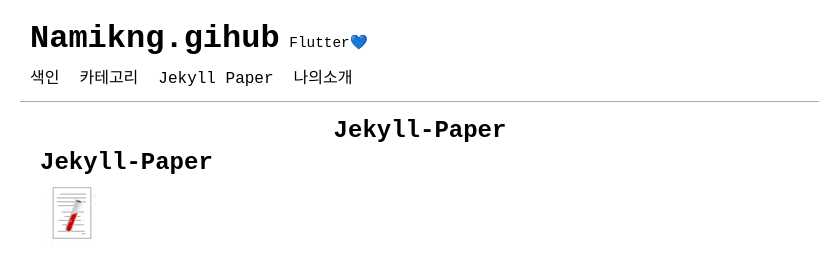
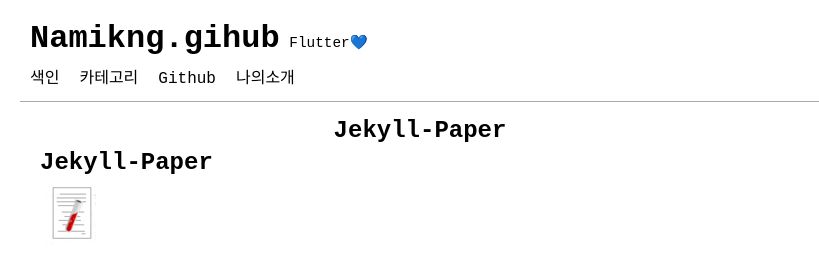
Before and after one commit to Namikng/Namikng.github.io, a Jekyll site: the page built from README-CN.md, in a window 1280 px wide and 900 px high. Shown: the top 259 px of the window, without its empty margins (220-1039 px from the left). Built offline with Jekyll 4.4.1, drawn with Linux system fonts in a browser that asks for light colours; our own code applies the rules of GitHub Pages for plain Markdown files.

Commit message:
Update menus.yml
github 링크 추가

```diff
--- a/_data/menus.yml
+++ b/_data/menus.yml
@@ -4,9 +4,9 @@
 - default: menu_category
   url:   "category"
 
-- title: "Jekyll Paper"
+- title: "Github"
   absoluteUrl: true
-  url: "https://github.com/ghosind/Jekyll-Paper"
+  url: "https://github.com/Namikng"
 
 - default: menu_about
   url:   "about"
```
